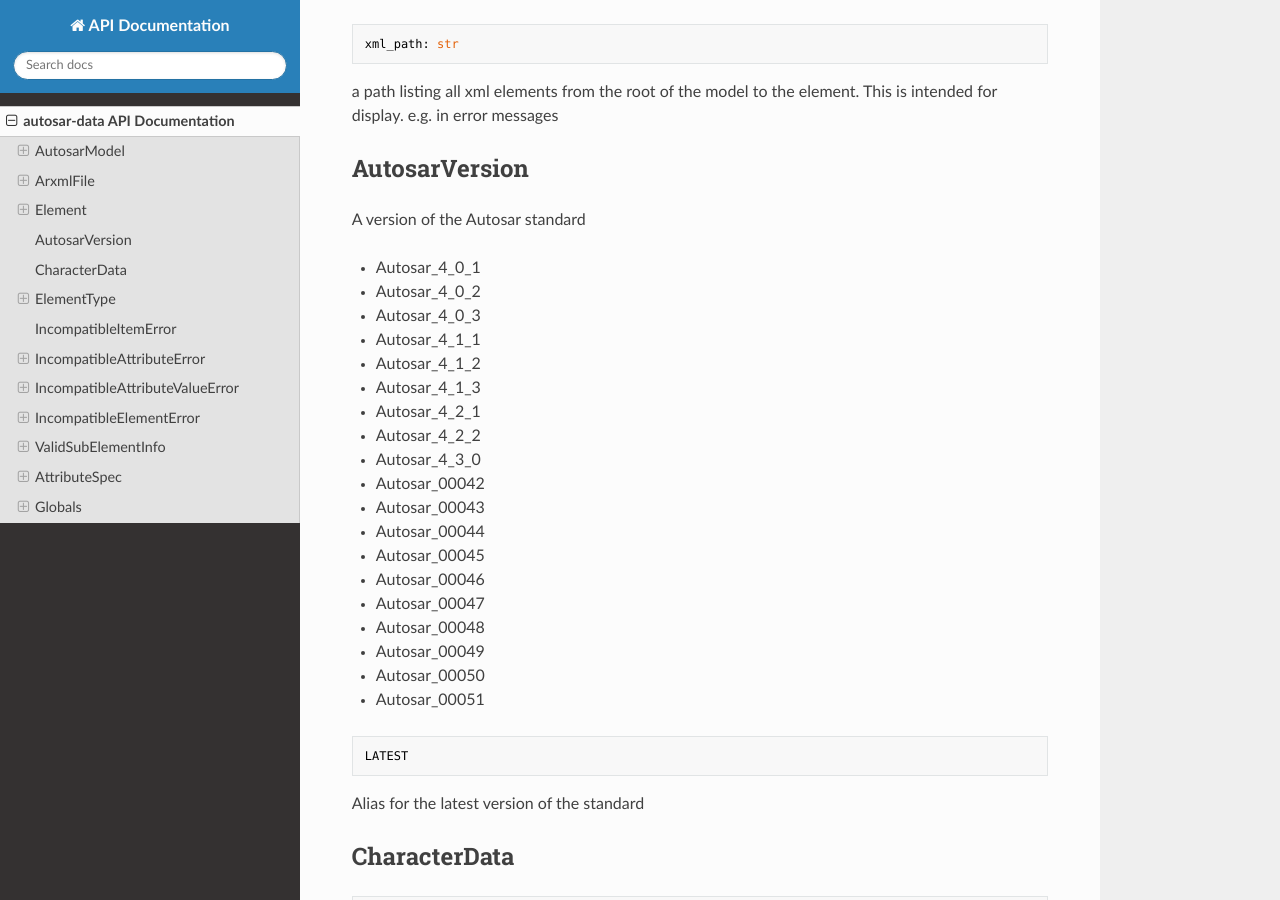
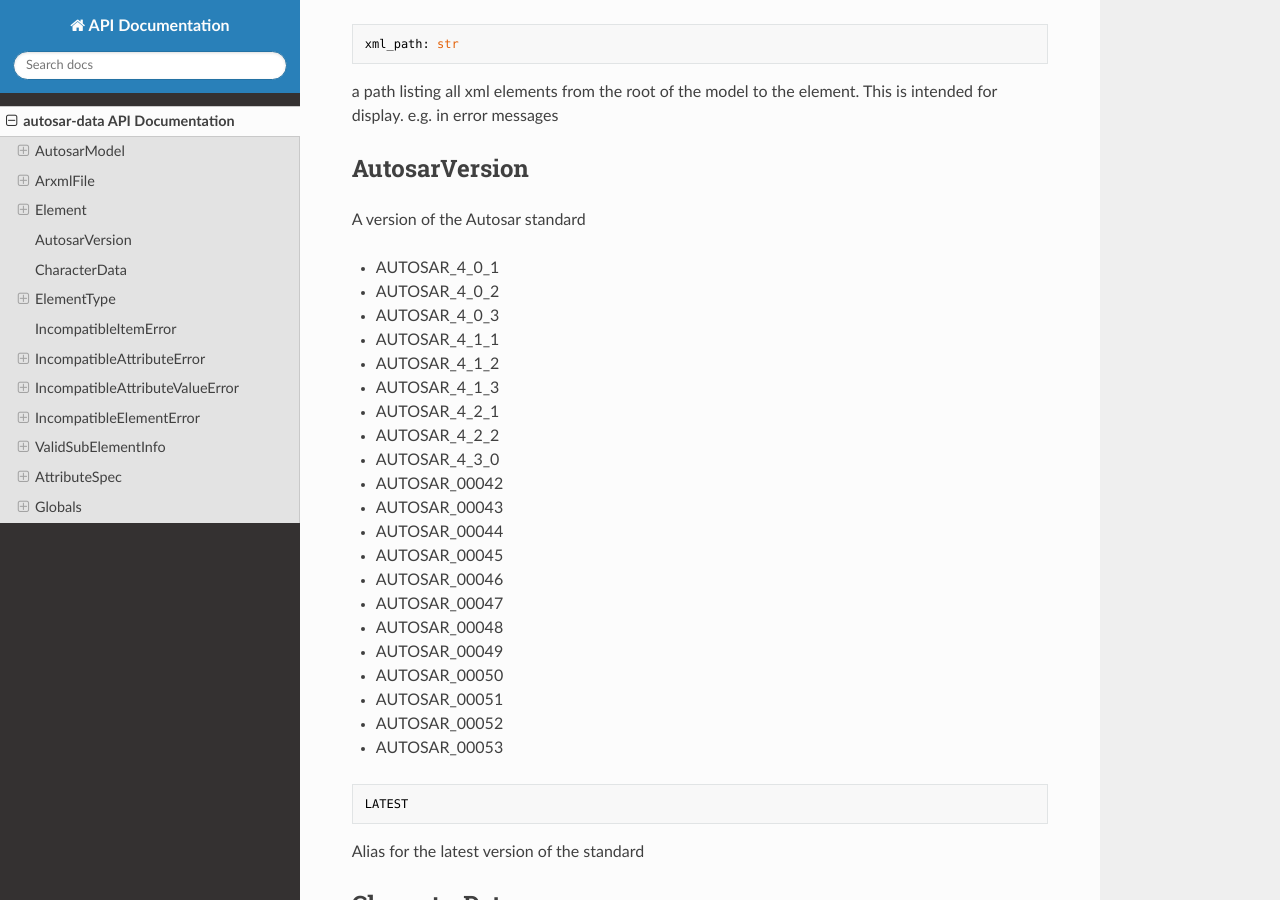
Before and after one commit to DanielT/autosar-data-py, an MkDocs documentation site: the page built from docs/index.md, in a window 1280 px wide and 900 px high, scrolled down 10764 px. Built offline with MkDocs 1.6.1, drawn with Linux system fonts in a browser that asks for light colours; nearby versions of some CDN libraries.

Commit message:
fix autosar version case and add missing type stubs
Fixes #9

````diff
--- a/docs/index.md
+++ b/docs/index.md
@@ -548,25 +548,27 @@ a path listing all xml elements from the root of the model to the element. This
 
 A version of the Autosar standard
 
-- Autosar_4_0_1
-- Autosar_4_0_2
-- Autosar_4_0_3
-- Autosar_4_1_1
-- Autosar_4_1_2
-- Autosar_4_1_3
-- Autosar_4_2_1
-- Autosar_4_2_2
-- Autosar_4_3_0
-- Autosar_00042
-- Autosar_00043
-- Autosar_00044
-- Autosar_00045
-- Autosar_00046
-- Autosar_00047
-- Autosar_00048
-- Autosar_00049
-- Autosar_00050
-- Autosar_00051
+- AUTOSAR_4_0_1
+- AUTOSAR_4_0_2
+- AUTOSAR_4_0_3
+- AUTOSAR_4_1_1
+- AUTOSAR_4_1_2
+- AUTOSAR_4_1_3
+- AUTOSAR_4_2_1
+- AUTOSAR_4_2_2
+- AUTOSAR_4_3_0
+- AUTOSAR_00042
+- AUTOSAR_00043
+- AUTOSAR_00044
+- AUTOSAR_00045
+- AUTOSAR_00046
+- AUTOSAR_00047
+- AUTOSAR_00048
+- AUTOSAR_00049
+- AUTOSAR_00050
+- AUTOSAR_00051
+- AUTOSAR_00052
+- AUTOSAR_00053
 
 ```python
 LATEST
````
Also changed, not shown: README.md (+2 -2 lines), 1 other file.
